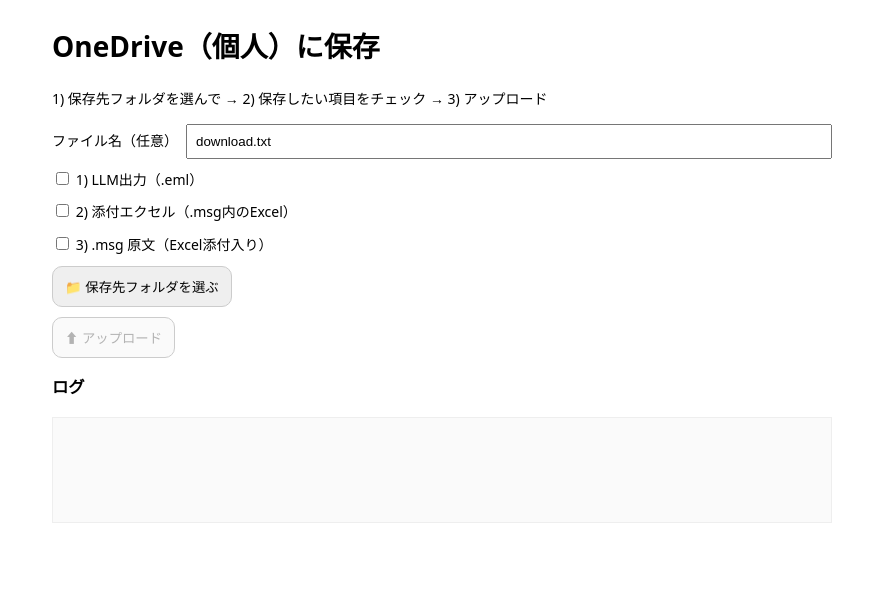
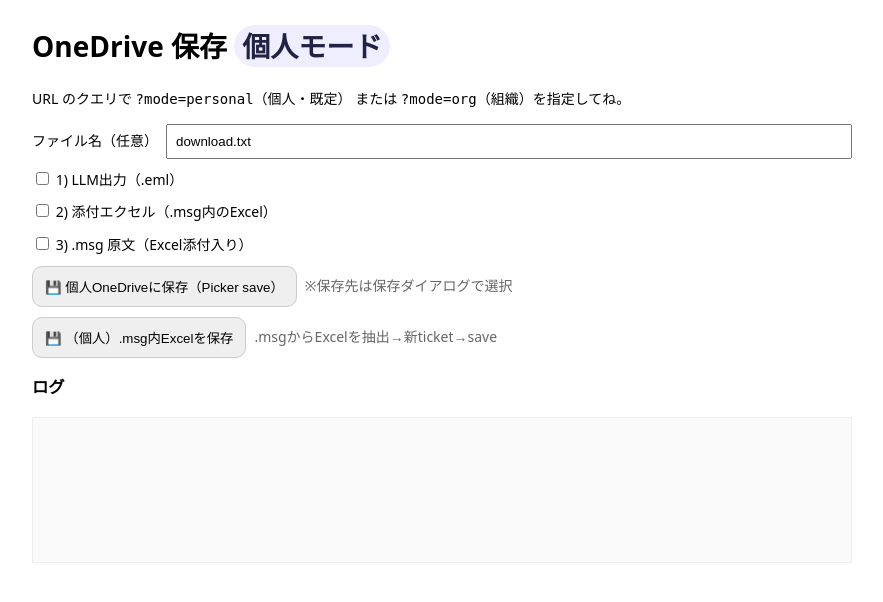
Before and after one commit to miyasaka-t/-AI_Az, a Flask app: page /front in a window 1280 px wide. Shown: the top 602 px of the page, without its empty margins (198-1081 px from the left). Run offline with Flask 3, Linux system fonts and the light colour scheme; some libraries are stand-ins or nearby versions.

Commit message:
変更内容を説明するメッセージ

```diff
--- a/app.py
+++ b/app.py
@@ -352,12 +352,15 @@
 # ============================================
 
 # app.py
-import os, io, re, json, time, base64, mimetypes, tempfile, math
+import os, io, re, json, time, base64, mimetypes, tempfile
 from dataclasses import dataclass
 from typing import Optional, Dict, Any, Tuple
 from flask import Flask, request, jsonify, send_from_directory
 from werkzeug.utils import secure_filename
 import requests
+
+# （任意）個人/組織を跨ぐとき CORS を許可したい場合はコメントアウト解除
+# from flask_cors import CORS
 
 # ===============================
 # 設定（環境変数）
@@ -381,6 +384,7 @@
 # Flask
 # ===============================
 app = Flask(__name__, static_folder="static", template_folder="templates")
+# CORS(app)
 
 # ===============================
 # 簡易チケットストア（メモリ）
@@ -418,8 +422,7 @@
 
 def redeem_ticket(tid: str, consume: bool = True) -> Dict[str, Any]:
     """
-    チケットを取得（必要なら消費）。
-    見つからなければ 404 相当の例外を投げる。
+    チケットを取得（必要なら消費）。見つからなければ KeyError。
     """
     t = get_ticket(tid)
     if not t:
@@ -430,9 +433,11 @@
     return meta
 
 # ===============================
-# Graph 認証＆ヘッダ
+# Graph 認証＆ヘッダ（組織用）
 # ===============================
 def get_app_token() -> str:
+    if not (TENANT_ID and CLIENT_ID and CLIENT_SECRET):
+        raise RuntimeError("Graph app-only requires AZ_TENANT_ID/CLIENT_ID/CLIENT_SECRET")
     url = f"https://login.microsoftonline.com/{TENANT_ID}/oauth2/v2.0/token"
     data = {
         "client_id": CLIENT_ID,
@@ -451,7 +456,7 @@
     return h
 
 # ===============================
-# OneDrive ヘルパー（/users/{id}/drive を利用）
+# OneDrive（組織: /users/{id}/drive）
 # ===============================
 def _user_drive_root() -> str:
     if not TARGET_USER_ID:
@@ -465,15 +470,17 @@
     r.raise_for_status()
     return r.json()
 
+def _sanitize_name(name: str) -> str:
+    safe = (name or "upload.bin").replace("/", "_").replace("\\", "_").strip()
+    return safe or "upload.bin"
+
 def graph_put_small_to_folder(folder_id: str, name: str, mime: str, data: bytes) -> requests.Response:
     """
     親フォルダID配下に name をアップロード（<= SMALL_MAX_BYTES）
     PUT /users/{id}/drive/items/{parent-id}:/{name}:/content
     """
     token = get_app_token()
-    safe_name = name.strip()
-    if not safe_name:
-        safe_name = "upload.bin"
+    safe_name = _sanitize_name(name)
     url = f"{_user_drive_root()}/items/{folder_id}:/{safe_name}:/content"
     return requests.put(url, headers=gheaders(token, {"Content-Type": mime or "application/octet-stream"}),
                         data=data, timeout=300)
@@ -484,7 +491,7 @@
     POST /users/{id}/drive/items/{parent-id}:/{name}:/createUploadSession
     """
     token = get_app_token()
-    safe_name = name.strip() or "upload.bin"
+    safe_name = _sanitize_name(name)
     url = f"{_user_drive_root()}/items/{folder_id}:/{safe_name}:/createUploadSession"
     r = requests.post(url, headers=gheaders(token, {"Content-Type": "application/json"}), json={}, timeout=60)
     r.raise_for_status()
@@ -502,9 +509,9 @@
         headers = {
             "Content-Length": str(len(chunk)),
             "Content-Range": f"bytes {start}-{end}/{size}",
+            "Content-Type": "application/octet-stream",
         }
         r = requests.put(upload_url, headers=headers, data=chunk, timeout=600)
-        # 202 中間 / 200/201 完了
         if r.status_code not in (200, 201, 202):
             r.raise_for_status()
         off += len(chunk)
@@ -517,15 +524,12 @@
     if v is None:
         return ""
     s = str(v)
-    # 改行/タブ整形（必要に応じて）
     return s.replace("\r\n", "\n").replace("\r", "\n").replace("\t", " ").strip()
 
 def _build_eml(metadata: Dict[str, Any]) -> Tuple[str, bytes, str]:
     """
-    metadata例：
-    {
-      "fileName": "foo_made_by_AI",
-      "payload": {
+    payload 例:
+      {
         "type": "eml",
         "subject": "...",
         "from": "noreply@example.com",
@@ -534,11 +538,9 @@
         "htmlFromText": true,
         "date": "Wed, 27 Aug 2025 09:30:00 +0900"
       }
-    }
     """
     payload = metadata.get("payload", {}) or {}
     file_name = metadata.get("fileName") or "message"
-    # .eml 拡張子
     if not file_name.lower().endswith(".eml"):
         file_name += ".eml"
 
@@ -548,20 +550,15 @@
     if isinstance(tos, str):
         tos = [tos]
     date = _to_str(payload.get("date") or "")
-    text = payload.get("text")
+    text = payload.get("text") or ""
     html_from_text = bool(payload.get("htmlFromText"))
 
-    # 簡易RFC822（プレーン or HTML化）
-    if html_from_text and text is not None:
-        body = f"""Content-Type: text/html; charset="utf-8"
-
-<html><body><pre style="white-space:pre-wrap">{text}</pre></body></html>
-"""
+    if html_from_text:
+        body = f'<html><body><pre style="white-space:pre-wrap">{text}</pre></body></html>'
+        content_type = 'text/html; charset="utf-8"'
     else:
-        body = f"""Content-Type: text/plain; charset="utf-8"
-
-{text or ""}
-"""
+        body = text
+        content_type = 'text/plain; charset="utf-8"'
 
     headers = []
     headers.append(f"From: {frm}")
@@ -572,13 +569,14 @@
     if date:
         headers.append(f"Date: {date}")
     headers.append("MIME-Version: 1.0")
+    headers.append(f"Content-Type: {content_type}")
+    headers.append("Content-Transfer-Encoding: 8bit")
 
     raw = ("\r\n".join(headers) + "\r\n\r\n").encode("utf-8") + body.encode("utf-8")
     return file_name, raw, "message/rfc822"
 
 def materialize_bytes(meta: Dict[str, Any]) -> Tuple[str, bytes, str]:
     """
-    チケットの meta から (推奨ファイル名, バイト列, MIME) を作る
     meta["type"] ∈ {"text","base64","url","eml"}
     """
     mtype = (meta.get("type") or "text").lower()
@@ -594,7 +592,6 @@
         try:
             data = base64.b64decode(b64, validate=True)
         except Exception:
-            # 末尾改行等で失敗しがちなので緩めに
             data = base64.b64decode(b64)
         return file_name, data, mime
 
@@ -604,19 +601,15 @@
             raise ValueError("url type requires href")
         r = requests.get(href, timeout=60)
         r.raise_for_status()
-        # Content-Type 優先
         cm = r.headers.get("content-type")
         if cm:
             mime = cm.split(";")[0].strip()
-        # ファイル名推定は最低限（Content-Disposition未対応）
         return file_name, r.content, mime
 
     if mtype == "eml":
-        # EMLを生成
         fname, raw, mime2 = _build_eml(meta)
         return fname, raw, mime2
 
-    # 未知はテキストと見なす
     data_str = meta.get("data") or ""
     return file_name, data_str.encode("utf-8"), mime
 
@@ -652,21 +645,18 @@
 # ===============================
 @app.get("/")
 def index():
-    return jsonify({"ok": True, "service": "onedrive-uploader", "version": "2025-08-28"})
+    return jsonify({"ok": True, "service": "onedrive-uploader", "version": "2025-08-29"})
 
 @app.get("/front")
 def serve_front():
-    # onedrive.html を templates で管理してる場合は send_from_directory で静的返却でもOK
-    # ここでは /templates 直返し
     return send_from_directory(app.template_folder, "onedrive.html")
 
 @app.get("/picker-redirect.html")
 def picker_redirect():
-    # OneDrive Picker 用の空HTML
     return "<!doctype html><meta charset='utf-8'><title>close</title>OK"
 
 # ===============================
-# API：チケット作成 / 参照
+# API：チケット作成 / 参照 / ダウンロード（個人用）
 # ===============================
 @app.post("/tickets/create")
 def tickets_create():
@@ -679,8 +669,7 @@
         "data": "...",       # text/base64
         "href": "https://",  # url
         "payload": {...},    # eml用
-        "ttlSec": 600,
-        "once": true|false
+        "ttlSec": 600
       }
     """
     try:
@@ -688,7 +677,6 @@
         if not j:
             return jsonify({"error": "empty_body"}), 400
 
-        # 正規化
         mtype = (j.get("type") or "text").lower()
         meta = {
             "type": mtype,
@@ -717,14 +705,80 @@
     if not t:
         return jsonify({"error": "ticket_not_found_or_expired"}), 404
     meta = t.meta
-    # eml の場合は .eml を補う
     fn = meta.get("fileName") or "download.bin"
     if (meta.get("type") or "").lower() == "eml" and not fn.lower().endswith(".eml"):
         fn = fn + ".eml"
     return jsonify({"fileName": fn, "type": meta.get("type") or "text", "expiresAt": t.expires_at})
 
+@app.get("/tickets/download")
+def tickets_download():
+    """
+    個人 OneDrive 用：チケット内容を実体ファイルで返す
+    GET /tickets/download?ticket=...
+    """
+    tid = request.args.get("ticket", "")
+    if not tid:
+        return jsonify({"error": "missing ticket"}), 400
+    try:
+        meta = redeem_ticket(tid, consume=False)  # 個人saveで複数回使えるよう非消費
+        file_name, data_bytes, mime = materialize_bytes(meta)
+        if (meta.get("type") or "").lower() == "eml" and not file_name.lower().endswith(".eml"):
+            file_name += ".eml"
+        safe = _sanitize_name(file_name)
+        resp = app.response_class(response=data_bytes, status=200, mimetype=mime or "application/octet-stream")
+        resp.headers["Content-Disposition"] = f'attachment; filename="{safe}"'
+        resp.headers["Content-Length"] = str(len(data_bytes))
+        return resp
+    except KeyError:
+        return jsonify({"error": "ticket_not_found_or_expired"}), 404
+    except Exception as e:
+        return jsonify({"error": str(e)}), 400
+
 # ===============================
-# API：OneDrive メタ
+# API：.msg → Excel を ticket 化（個人向け save 用）
+# ===============================
+@app.post("/api/msg-to-xlsx-ticket")
+def api_msg_to_xlsx_ticket():
+    """
+    form-data/json:
+      ticket: .msg を指す ticket
+      fileName: 任意（上書き名）
+    -> {"ticket": "<xlsx用の新ticket>"}
+    """
+    try:
+        if request.is_json:
+            t = (request.json or {}).get("ticket")
+            name_ovr = (request.json or {}).get("fileName")
+        else:
+            t = request.values.get("ticket")
+            name_ovr = request.values.get("fileName")
+
+        if not t:
+            return jsonify({"error": "missing ticket"}), 400
+
+        meta = redeem_ticket(t, consume=False)
+        _, msg_bytes, _ = materialize_bytes(meta)
+        hit = _extract_first_excel_from_msg(msg_bytes)
+        if not hit:
+            return jsonify({"error": "no_excel_attachment_found"}), 400
+
+        att_name, att_bytes, att_mime = hit
+        save_name = (name_ovr or att_name or "attachment.xlsx").strip()
+        if not save_name.lower().endswith((".xlsx", ".xlsm", ".xls", ".csv")):
+            save_name += ".xlsx"
+
+        new_tid = save_ticket({
+            "type": "base64",
+            "fileName": save_name,
+            "mime": att_mime or "application/octet-stream",
+            "data": base64.b64encode(att_bytes).decode("ascii")
+        }, ttl=DEFAULT_TICKET_TTL)
+        return jsonify({"ticket": new_tid})
+    except Exception as e:
+        return jsonify({"error": str(e)}), 400
+
+# ===============================
+# API：（組織用）OneDrive メタ
 # ===============================
 @app.get("/api/drive/item")
 def api_drive_item():
@@ -740,13 +794,13 @@
         return jsonify({"error": str(e)}), 400
 
 # ===============================
-# API：アップロード（汎用：ticket 1件）
+# API：（組織用）アップロード（汎用：ticket 1件）
 # ===============================
 @app.post("/api/upload")
 def api_upload():
     """
     form-data:
-      ticket   : チケットID（text/base64/url/eml どれでもOK）
+      ticket   : チケットID（text/base64/url/eml）
       folderId : 保存先フォルダの item.id
       fileName : 任意（上書き）
     """
@@ -782,15 +836,15 @@
         return jsonify({"error": str(e)}), 400
 
 # ===============================
-# API：.msg → Excel 抽出アップロード（新規）
+# API：（組織用）.msg → Excel 抽出アップロード
 # ===============================
 @app.post("/api/upload-msg-xlsx")
 def api_upload_msg_xlsx():
     """
     form-data:
-      ticket   : .msg を指すチケット（type: base64/url/text いずれもOK）
+      ticket   : .msg を指すチケット（type: base64/url/text いずれも可）
       folderId : 保存先フォルダの item.id
-      fileName : 任意（保存名上書き。拡張子含む / 空なら添付名を使う）
+      fileName : 任意（保存名上書き。拡張子含む / 空なら添付名）
     """
     try:
         ticket   = request.form.get("ticket")
@@ -800,10 +854,7 @@
         if not ticket or not folderId:
             return jsonify({"error": "missing parameters"}), 400
 
-        # .msg 本体をバイト列へ
-        meta = redeem_ticket(ticket, consume=False)   # 抜き取り用途なので消費しない
-        # ただし原文も別で保存したい場合を想定して consume=False にしておく
-        # （原文不要なら True でよい）
+        meta = redeem_ticket(ticket, consume=False)  # 原文別保存も想定し非消費
         _, msg_bytes, _ = materialize_bytes(meta)
 
         hit = _extract_first_excel_from_msg(msg_bytes)
--- a/requirements.txt
+++ b/requirements.txt
@@ -7,6 +7,3 @@
 # .msg 添付抽出
 extract-msg==0.55.0
 olefile==0.47
-
-# （将来 .xlsx を読むとき用・任意）
-# openpyxl==3.1.5
--- a/templates/onedrive.html
+++ b/templates/onedrive.html
@@ -1,26 +1,30 @@
 <!doctype html>
 <meta charset="utf-8" />
-<title>OneDrive（個人）に保存</title>
+<title>OneDrive 保存（個人/組織 両対応）</title>
 <meta name="viewport" content="width=device-width, initial-scale=1" />
 <style>
-  body { font:14px/1.6 system-ui; max-width:780px; margin:24px auto; }
+  body { font:14px/1.6 system-ui; max-width:820px; margin:24px auto; }
   .row { display:flex; gap:8px; margin:10px 0; align-items:center; flex-wrap:wrap; }
   input[type=text]{ flex:1; padding:8px; }
   button { padding:10px 12px; border:1px solid #ccc; border-radius:10px; cursor:pointer; }
-  #log { white-space:pre-wrap; background:#fafafa; border:1px solid #eee; padding:12px; min-height:80px;}
+  #log { white-space:pre-wrap; background:#fafafa; border:1px solid #eee; padding:12px; min-height:120px;}
   .muted { color:#666 }
+  .badge { padding:2px 8px; border-radius:999px; background:#eef; color:#224; font-weight:600; }
+  .hide { display:none; }
 </style>
 
-<h1>OneDrive（個人）に保存</h1>
-<p>1) 保存先フォルダを選んで → 2) 保存したい項目をチェック → 3) アップロード</p>
+<h1>OneDrive 保存 <span id="modeBadge" class="badge"></span></h1>
+<p>
+  URL のクエリで <code>?mode=personal</code>（個人・既定） または <code>?mode=org</code>（組織）を指定してね。
+</p>
 
-<!-- ファイル名共通上書き（未入力なら各ticketのデフォルト名を使用） -->
+<!-- 共通：ファイル名上書き -->
 <div class="row">
   <label>ファイル名（任意）</label>
   <input id="name" type="text" placeholder="Report.txt">
 </div>
 
-<!-- 3つの保存対象をチェックボックスで選択 -->
+<!-- 共通：チケット状況 -->
 <div class="row">
   <label><input type="checkbox" id="cb_eml"> 1) LLM出力（.eml）</label>
   <span id="nm_eml" class="muted"></span>
@@ -34,13 +38,27 @@
   <span id="nm_msg" class="muted"></span>
 </div>
 
-<div class="row">
-  <button id="pick">📁 保存先フォルダを選ぶ</button>
-  <span id="pickedHint"></span>
+<!-- 個人用 UI -->
+<div id="personalPanel">
+  <div class="row">
+    <button id="savePersonal">💾 個人OneDriveに保存（Picker save）</button>
+    <span class="muted">※保存先は保存ダイアログで選択</span>
+  </div>
+  <div class="row">
+    <button id="savePersonalXlsx">💾 （個人）.msg内Excelを保存</button>
+    <span class="muted">.msgからExcelを抽出→新ticket→save</span>
+  </div>
 </div>
 
-<div class="row">
-  <button id="upload" disabled>⬆ アップロード</button>
+<!-- 組織用 UI -->
+<div id="orgPanel" class="hide">
+  <div class="row">
+    <button id="pick">📁 組織OneDriveの保存先フォルダを選ぶ</button>
+    <span id="pickedHint"></span>
+  </div>
+  <div class="row">
+    <button id="upload" disabled>⬆ （組織）アップロード実行</button>
+  </div>
 </div>
 
 <h3>ログ</h3>
@@ -51,30 +69,39 @@
 <script>
 const q = new URLSearchParams(location.search);
 
-// 受け取るチケット（複数）
+// モード（既定 personal）
+const MODE = (q.get("mode") || "personal").toLowerCase(); // "personal" | "org"
+document.getElementById("modeBadge").textContent = MODE === "org" ? "組織モード" : "個人モード";
+document.getElementById("personalPanel").classList.toggle("hide", MODE !== "personal");
+document.getElementById("orgPanel").classList.toggle("hide", MODE !== "org");
+
+// 受け取るチケット
 const T_EML  = q.get("ticket_eml")  || "";
 const T_MSG  = q.get("ticket_msg")  || "";
-// （必要なら）Excel単独ticketも受け取れるように：const T_XLSX = q.get("ticket_xlsx") || "";
-
+const TICKET_SINGLE = q.get("ticket") || ""; // 単体互換
 const SUGGEST = q.get("suggest") || "download.txt";
 document.getElementById("name").value = SUGGEST;
 
-// ★本番値（必要に応じて置換）
-const RENDER_BASE = "https://ai-az.onrender.com";
+// ベースURLは自身のオリジンを利用
+const RENDER_BASE = location.origin;
+
+// 既存バックのエンドポイント
+const RENDER_UPLOAD_ENDPOINT      = RENDER_BASE + "/api/upload";           // 組織用：汎用アップロード
+const RENDER_PEEK_ENDPOINT        = RENDER_BASE + "/tickets/peek";         // 事前表示
+const RENDER_UPLOAD_MSG_XLSX_EP   = RENDER_BASE + "/api/upload-msg-xlsx";  // 組織用：.msg→xlsx
+const RENDER_DOWNLOAD_ENDPOINT    = RENDER_BASE + "/tickets/download";     // 個人用：sourceUri
+const RENDER_MSG_TO_XLSX_TICKET   = RENDER_BASE + "/api/msg-to-xlsx-ticket"; // 個人用：xlsx ticket 生成
+
+// OneDrive Picker クライアントID（アプリ登録に合わせて設定）
 const FRONT_CLIENT_ID = "4be5eab6-df8a-4990-b738-be8b2b0ba842";
-const RENDER_UPLOAD_ENDPOINT      = RENDER_BASE + "/api/upload";           // 原文/汎用
-const RENDER_PEEK_ENDPOINT        = RENDER_BASE + "/tickets/peek";         // 事前表示
-const RENDER_UPLOAD_MSG_XLSX_EP   = RENDER_BASE + "/api/upload-msg-xlsx";  // 新規：.msg→xlsx 保存
 
 let pickedFolderId = null;
-// 参考用：単体モード互換
-const TICKET_SINGLE = q.get("ticket") || "";
 
 // ログ & ヒント
 const log  = (m)=> document.getElementById("log").textContent += m + "\n";
 const hint = (m)=> document.getElementById("pickedHint").textContent = m;
 
-// チケットの中身を peek して UI に反映
+// ========== 共通：peek ==========
 async function peekTicket(ticket) {
   if (!ticket) return null;
   const r = await fetch(RENDER_PEEK_ENDPOINT + "?ticket=" + encodeURIComponent(ticket));
@@ -88,7 +115,7 @@
     if (T_EML) {
       const pe = await peekTicket(T_EML);
       document.getElementById("nm_eml").textContent = `→ ${pe.fileName || "(名前未設定)"} [${pe.type}]`;
-      // 便利のため、emlのみ拡張子補正
+      // eml の時は拡張子補正
       if (pe.type === "eml") {
         const current = document.getElementById("name").value.trim();
         const isDefaultSuggest = (SUGGEST === "download.txt" || current === "" || current === SUGGEST);
@@ -100,11 +127,8 @@
     if (T_MSG) {
       const pm = await peekTicket(T_MSG);
       document.getElementById("nm_msg").textContent = `→ ${pm.fileName || "(名前未設定)"} [${pm.type}]`;
-      // 添付Excel名は .msg を開くまで確定しないのでここはプレースホルダ表示
       document.getElementById("nm_xlsx").textContent = "→ （.msg内の最初のExcelを保存）";
     }
-
-    // 単体互換（?ticket=... のみ渡された場合は 1) に割当）
     if (!T_EML && !T_MSG && TICKET_SINGLE) {
       const p1 = await peekTicket(TICKET_SINGLE);
       document.getElementById("nm_eml").textContent = `→ ${p1.fileName || "(名前未設定)"} [${p1.type}]`;
@@ -115,9 +139,68 @@
   }
 })();
 
-// フォルダ選択（既存の動線のまま）
+// ========== 個人：Picker save ==========
+function openPersonalSave(sourceUrl, fileName) {
+  if (!FRONT_CLIENT_ID) { alert("FRONT_CLIENT_ID 未設定"); return; }
+  const odOptions = {
+    clientId: FRONT_CLIENT_ID,
+    action: "save",
+    openInNewWindow: true,
+    fileName: fileName,
+    sourceUri: sourceUrl,
+    advanced: {
+      endpointHint: "api.onedrive.com",
+      redirectUri: location.origin + "/picker-redirect.html"
+    },
+    success: function(res) { log("✅ 保存成功(個人): " + JSON.stringify(res)); },
+    cancel: function(){ log("キャンセル(個人)"); },
+    error: function(e){ log("❌ エラー(個人): " + JSON.stringify(e)); }
+  };
+  OneDrive.open(odOptions);
+}
+
+document.getElementById("savePersonal").onclick = async () => {
+  if (MODE !== "personal") { alert("今は組織モードです"); return; }
+  // 優先：eml → 単体 → msg 原文
+  const ticket = T_EML || TICKET_SINGLE || T_MSG;
+  if (!ticket) { alert("URLに ticket がありません"); return; }
+  let nm = (document.getElementById("name").value || SUGGEST || "download.bin").trim();
+  if (nm && (document.getElementById("cb_eml").checked || T_EML || TICKET_SINGLE)) {
+    // eml 保存意図なら拡張子補正
+    if (!nm.toLowerCase().endsWith(".eml")) nm = nm + ".eml";
+  }
+  const src = RENDER_DOWNLOAD_ENDPOINT + "?ticket=" + encodeURIComponent(ticket);
+  log("→ 個人 save 開始: " + nm);
+  openPersonalSave(src, nm);
+};
+
+// 個人：.msg 内 Excel を抽出してから save
+document.getElementById("savePersonalXlsx").onclick = async () => {
+  if (MODE !== "personal") { alert("今は組織モードです"); return; }
+  if (!T_MSG) { alert(".msg の ticket がありません"); return; }
+  const nm = (document.getElementById("name").value || "attachment.xlsx").trim();
+  try {
+    log("→ 個人: .msg→xlsx ticket 生成");
+    const r = await fetch(RENDER_MSG_TO_XLSX_TICKET, {
+      method: "POST",
+      headers: {"Content-Type": "application/json"},
+      body: JSON.stringify({ ticket: T_MSG, fileName: nm })
+    });
+    const j = await r.json();
+    if (!r.ok) { log("❌ 生成失敗: " + JSON.stringify(j)); return; }
+    const newTicket = j.ticket;
+    const src = RENDER_DOWNLOAD_ENDPOINT + "?ticket=" + encodeURIComponent(newTicket);
+    let saveName = nm;
+    if (!saveName.toLowerCase().match(/\.(xlsx|xlsm|xls|csv)$/)) saveName += ".xlsx";
+    openPersonalSave(src, saveName);
+  } catch(e) {
+    log("❌ 例外(個人xlsx): " + e.message);
+  }
+};
+
+// ========== 組織：Picker query → サーバーで Graph アップロード ==========
 document.getElementById("pick").onclick = () => {
-  if (!FRONT_CLIENT_ID) { alert("FRONT_CLIENT_ID が未設定です"); return; }
+  if (!FRONT_CLIENT_ID) { alert("FRONT_CLIENT_ID 未設定"); return; }
   const odOptions = {
     clientId: FRONT_CLIENT_ID,
     action: "query",
@@ -125,12 +208,12 @@
     multiSelect: false,
     openInNewWindow: true,
     advanced: {
-      endpointHint: "api.onedrive.com",
+      endpointHint: "graph.microsoft.com",
       redirectUri: location.origin + "/picker-redirect.html"
     },
     success: async function(res) {
       const it = (res.value && res.value[0]) || null;
-      if (!it || !it.id || !it.folder) { log("❌ フォルダが選択されませんでした"); return; }
+      if (!it || !it.id || !it.folder) { log("❌ フォルダ未選択"); return; }
       pickedFolderId = it.id;
 
       let label = "";
@@ -156,13 +239,12 @@
       log("Pick OK: folderId=" + pickedFolderId);
       document.getElementById("upload").disabled = false;
     },
-    cancel: function(){ log("キャンセルされました"); },
-    error: function(e){ log("エラー: " + JSON.stringify(e)); }
+    cancel: function(){ log("キャンセル(組織)"); },
+    error: function(e){ log("❌ エラー(組織): " + JSON.stringify(e)); }
   };
   OneDrive.open(odOptions);
 };
 
-// 共通POST
 async function uploadOne(endpoint, ticket, nameOverride) {
   const fd = new FormData();
   fd.append("ticket", ticket);
@@ -173,22 +255,19 @@
   return { ok: r.ok, status: r.status, body: j };
 }
 
-// アップロード実行
 document.getElementById("upload").onclick = async () => {
+  if (MODE !== "org") { alert("今は個人モードです"); return; }
   if (!pickedFolderId) { alert("先にフォルダを選んでください"); return; }
 
-  // 送る対象を収集
   const want_eml  = document.getElementById("cb_eml").checked && (T_EML || TICKET_SINGLE);
-  const want_xlsx = document.getElementById("cb_xlsx").checked && T_MSG;  // .msg 内の Excel を新APIへ
-  const want_msg  = document.getElementById("cb_msg").checked && T_MSG;   // .msg 原文は従来APIへ
-
+  const want_xlsx = document.getElementById("cb_xlsx").checked && T_MSG;
+  const want_msg  = document.getElementById("cb_msg").checked && T_MSG;
   if (!want_eml && !want_xlsx && !want_msg) {
     alert("保存する項目にチェックを入れてください");
     return;
   }
 
   let nm = (document.getElementById("name").value || SUGGEST).trim();
-  // eml の時だけ拡張子補正（任意）
   if (want_eml && nm && !nm.toLowerCase().endsWith(".eml")) {
     nm = nm + ".eml";
     document.getElementById("name").value = nm;
@@ -196,10 +275,9 @@
 
   document.getElementById("upload").disabled = true;
   try {
-    // 1) .eml（単体互換を優先）
     if (want_eml) {
       const ticket = T_EML || TICKET_SINGLE;
-      log(`→ アップロード開始: .eml`);
+      log("→ 組織: .eml アップロード開始");
       const r = await uploadOne(RENDER_UPLOAD_ENDPOINT, ticket, nm || undefined);
       if (r.ok) {
         log(`✅ 完了(.eml): ${r.body.webUrl || ""}`);
@@ -211,13 +289,13 @@
         }
       } else {
         log(`❌ 失敗(.eml): ${r.status} ${JSON.stringify(r.body)}`);
+        if (r.body && r.body.detail) log("detail: " + r.body.detail);
       }
     }
 
-    // 2) 添付Excel（.msg → Excel抽出API）
     if (want_xlsx) {
-      log(`→ アップロード開始: .msg内Excel`);
-      const r = await uploadOne(RENDER_UPLOAD_MSG_XLSX_EP, T_MSG, undefined /* nameは添付名を優先 */);
+      log("→ 組織: .msg内Excel アップロード開始");
+      const r = await uploadOne(RENDER_UPLOAD_MSG_XLSX_EP, T_MSG, undefined);
       if (r.ok) {
         log(`✅ 完了(Excel): ${r.body.webUrl || ""}`);
         if (r.body.webUrl) {
@@ -228,13 +306,13 @@
         }
       } else {
         log(`❌ 失敗(Excel): ${r.status} ${JSON.stringify(r.body)}`);
+        if (r.body && r.body.detail) log("detail: " + r.body.detail);
       }
     }
 
-    // 3) .msg 原文（従来API）
     if (want_msg) {
-      log(`→ アップロード開始: .msg 原文`);
-      const r = await uploadOne(RENDER_UPLOAD_ENDPOINT, T_MSG, undefined /* name上書きしたいならここで渡す */);
+      log("→ 組織: .msg 原文 アップロード開始");
+      const r = await uploadOne(RENDER_UPLOAD_ENDPOINT, T_MSG, undefined);
       if (r.ok) {
         log(`✅ 完了(.msg): ${r.body.webUrl || ""}`);
         if (r.body.webUrl) {
@@ -245,11 +323,11 @@
         }
       } else {
         log(`❌ 失敗(.msg): ${r.status} ${JSON.stringify(r.body)}`);
+        if (r.body && r.body.detail) log("detail: " + r.body.detail);
       }
     }
-
   } catch(e) {
-    log("❌ 例外: " + e.message);
+    log("❌ 例外(組織): " + e.message);
   } finally {
     document.getElementById("upload").disabled = false;
   }
```
